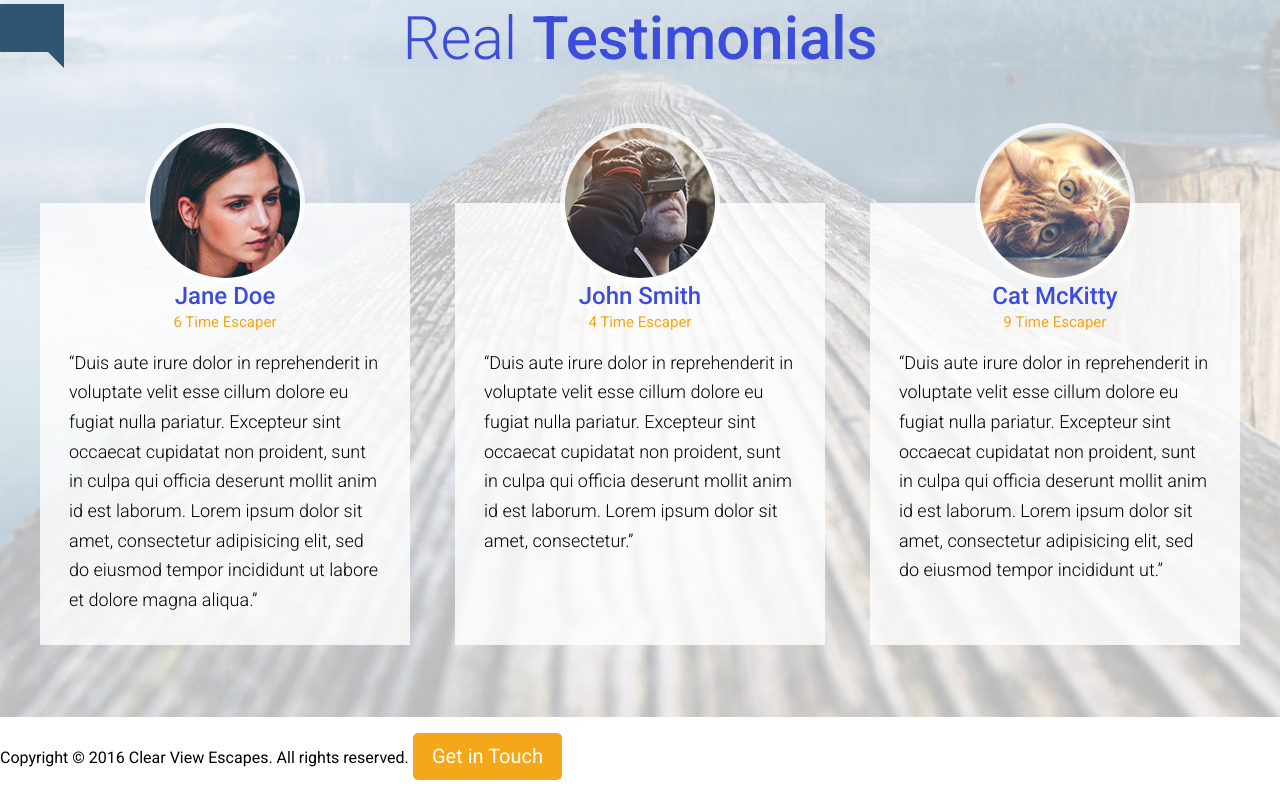
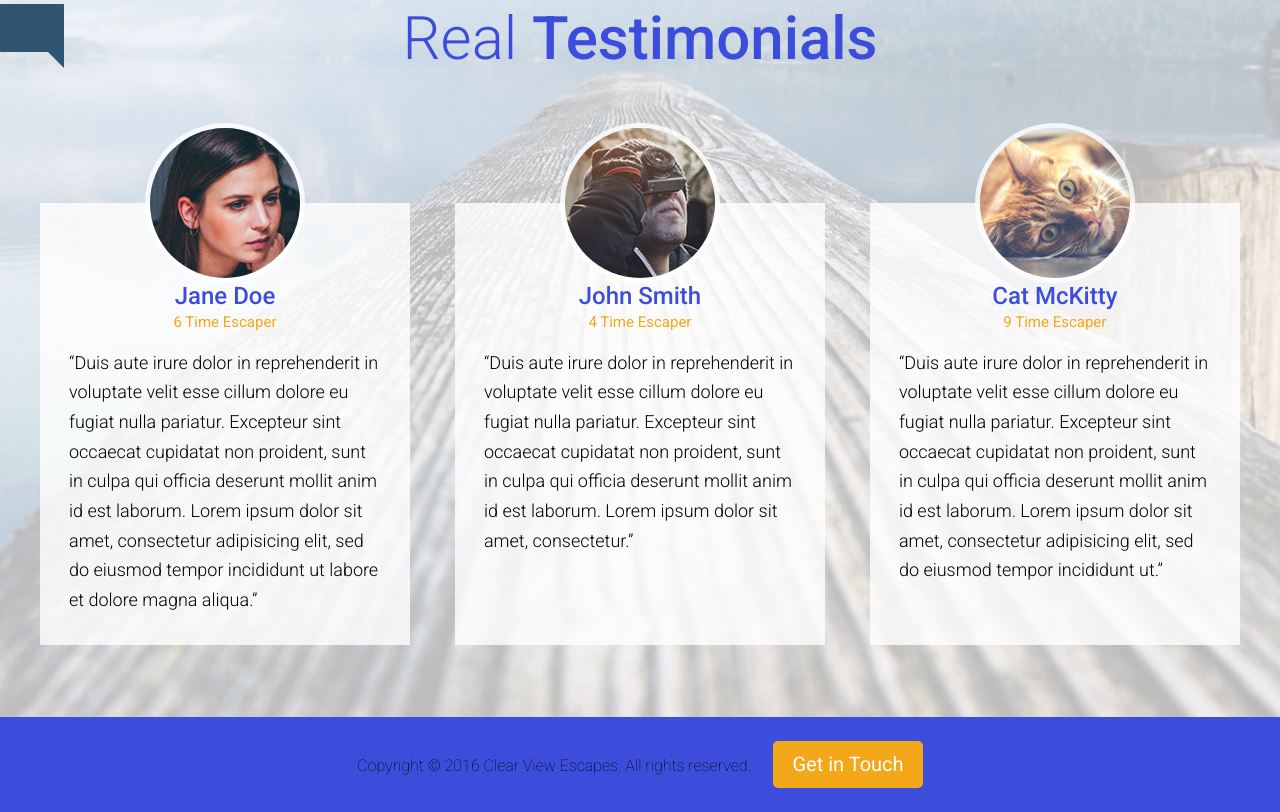
Before and after one commit to dudleyinc3/vista-agency, a website: page app/index.html in a window 1280 px wide. Shown: the part 3148-3960 px from the top of the page. Drawn offline with Linux system fonts and the light colour scheme.

Commit message:
footer styling complete

```diff
--- /dev/null
+++ b/app/assets/styles/modules/_site-footer.css
@@ -0,0 +1,17 @@
+.site-footer {
+	background-color: $mainBlue;
+	color: FFF;
+	padding: .5rem 0;
+	text-align: center;
+
+	&__text {
+		display: block;
+		margin-bottom: 1rem;
+		font-weight: 200;
+		@mixin atMedium {
+			display: inline;
+			margin-bottom: 0;
+			margin-right: 1.4rem;
+		}
+	}
+}
--- a/app/assets/styles/styles.css
+++ b/app/assets/styles/styles.css
@@ -13,3 +13,4 @@
 @import "modules/_feature-item";
 @import "modules/_testimonial";
 @import "modules/_sprite";
+@import "modules/_site-footer";
--- a/app/index.html
+++ b/app/index.html
@@ -137,8 +137,10 @@
 
 
 
-  <footer>
-    <p>Copyright &copy; 2016 Clear View Escapes. All rights reserved. <a class="btn btn--orange" href="#">Get in Touch</a></p>
+  <footer class="site-footer">
+    <div class="wrapper">
+      <p><span class="site-footer__text">Copyright &copy; 2016 Clear View Escapes. All rights reserved.</span><a class="btn btn--orange" href="#">Get in Touch</a></p>
+    </div>
   </footer>
 </body>
 </html>
--- a/app/post_styles/styles/styles.css
+++ b/app/post_styles/styles/styles.css
@@ -1005,3 +1005,25 @@ Instead edit gulp/templates/sprite */
     height: 42px;
     background-position: 36.69752421959096% 45.792307692307695%;
   }
+
+.site-footer {
+	background-color: #3d4ddb;
+	color: FFF;
+	padding: .5rem 0;
+	text-align: center;
+}
+
+.site-footer__text {
+		display: block;
+		margin-bottom: 1rem;
+		font-weight: 200;
+	}
+
+@media (min-width: 780px){
+
+.site-footer__text {
+			display: inline;
+			margin-bottom: 0;
+			margin-right: 1.4rem
+	}
+	}
```
